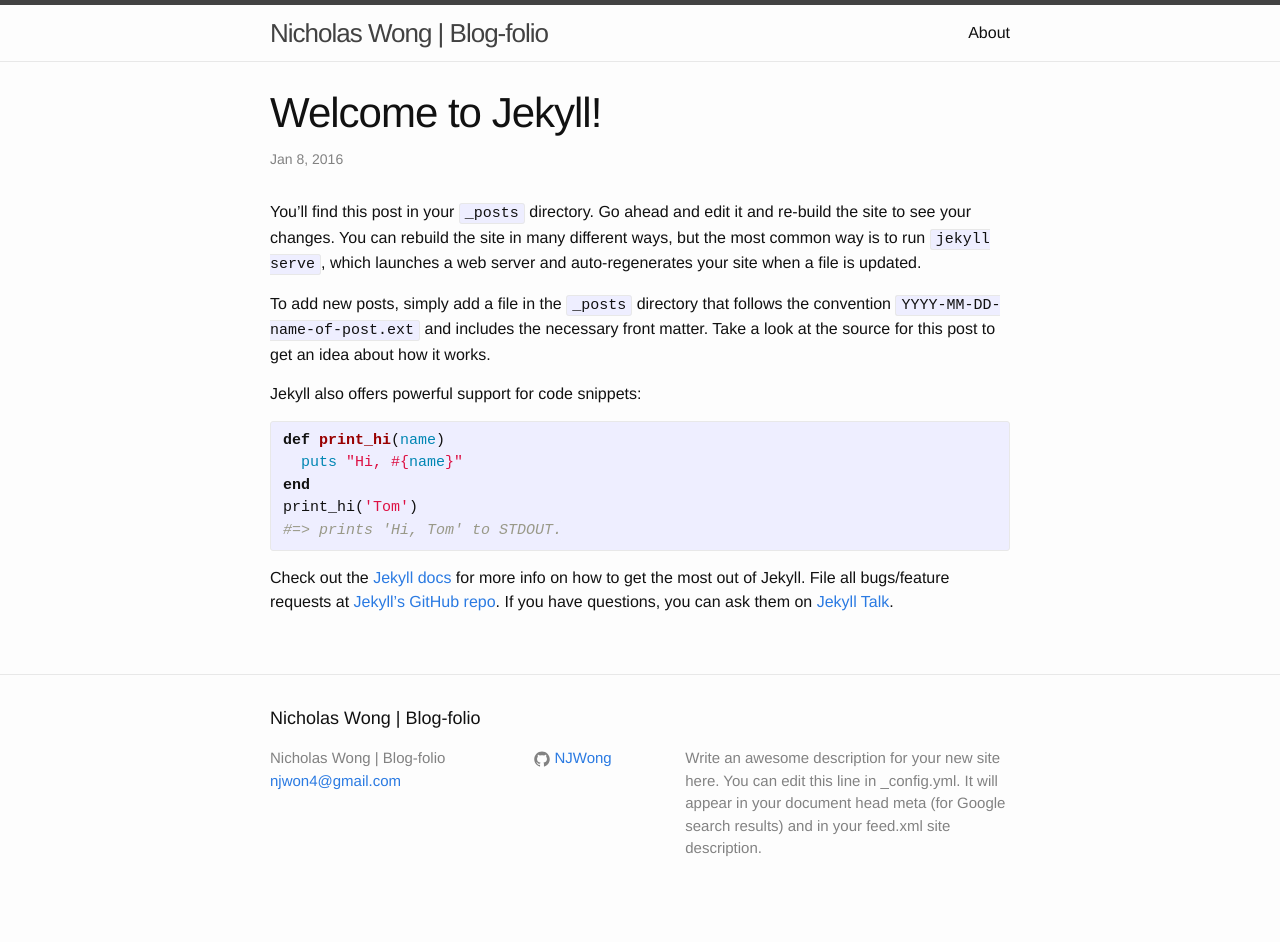
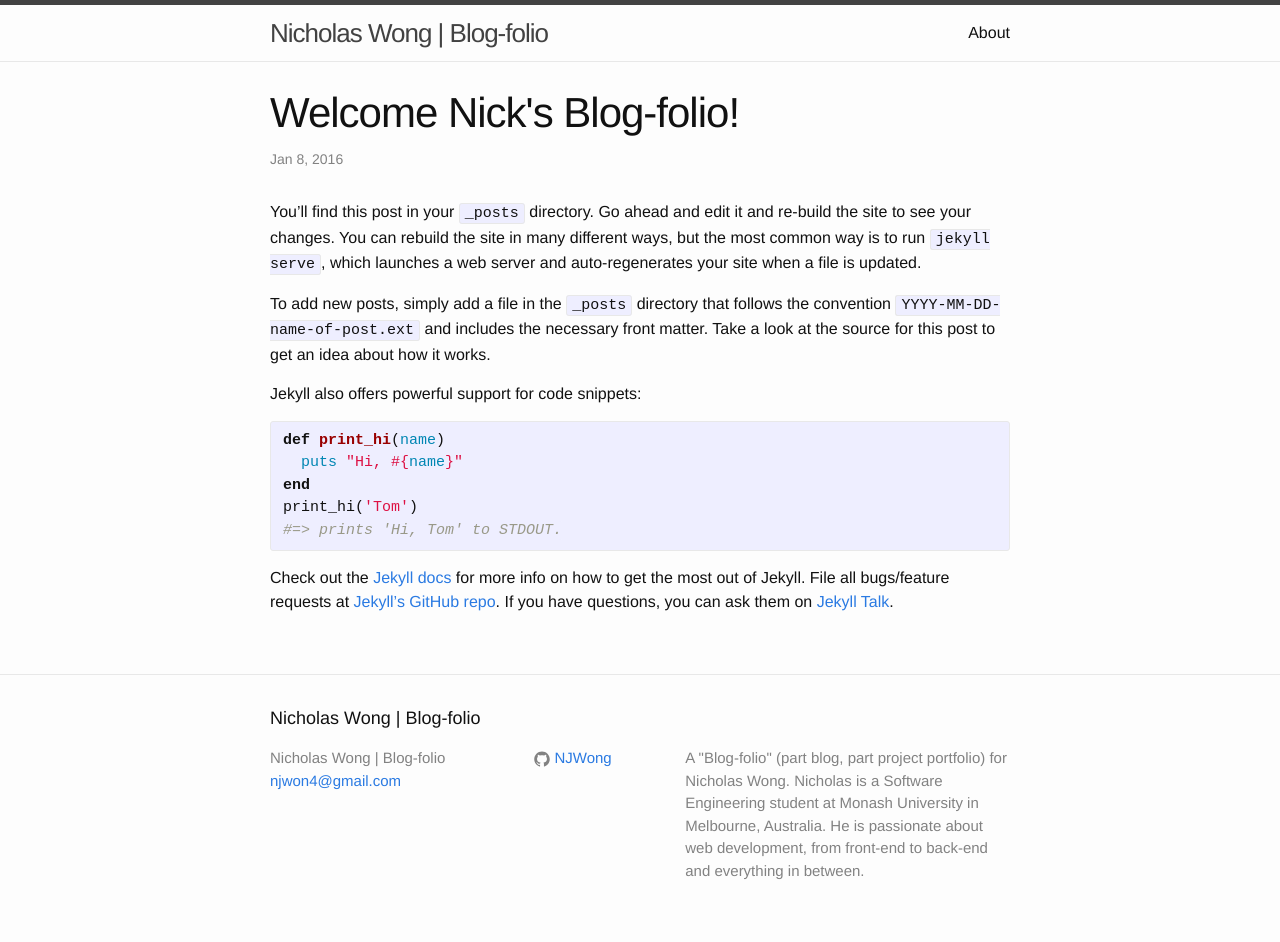
Before and after one commit to NJWong/Personal-Website, a Jekyll site: the page built from _posts/2016-01-08-welcome-to-nicks-blogfolio.markdown, in a window 1280 px wide. Built offline with Jekyll 4.4.1, drawn with Linux system fonts in a browser that asks for light colours; before the commit the page ends 920 px from its top, so only the background shows below that.

Commit message:
Created first blog post. Ready to edit.

```diff
--- a/_config.yml
+++ b/_config.yml
@@ -9,9 +9,10 @@
 title: Nicholas Wong | Blog-folio
 email: njwon4@gmail.com
 description: > # this means to ignore newlines until "baseurl:"
-  Write an awesome description for your new site here. You can edit this
-  line in _config.yml. It will appear in your document head meta (for
-  Google search results) and in your feed.xml site description.
+  A "Blog-folio" (part blog, part project portfolio) for Nicholas Wong.
+  Nicholas is a Software Engineering student at Monash University in
+  Melbourne, Australia. He is passionate about web development, from
+  front-end to back-end and everything in between.
 baseurl: "" # the subpath of your site, e.g. /blog
 url: "http://yourdomain.com" # the base hostname & protocol for your site
 github_username:  NJWong
--- a/_posts/2016-01-08-welcome-to-jekyll.markdown
+++ b/_posts/2016-01-08-welcome-to-nicks-blogfolio.markdown
@@ -1,6 +1,6 @@
 ---
 layout: post
-title:  "Welcome to Jekyll!"
+title:  "Welcome Nick's Blog-folio!"
 date:   2016-01-08 14:36:01 +1100
 categories: jekyll update
 ---
```
